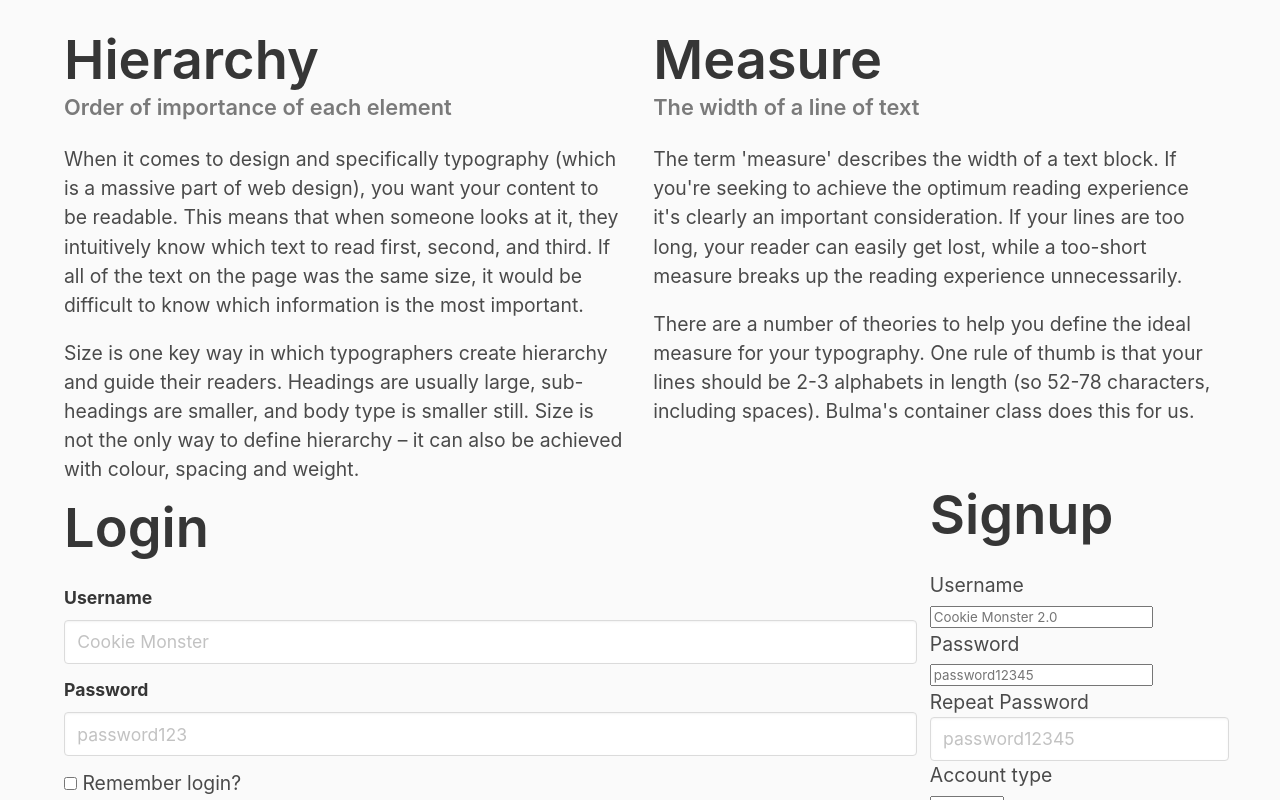
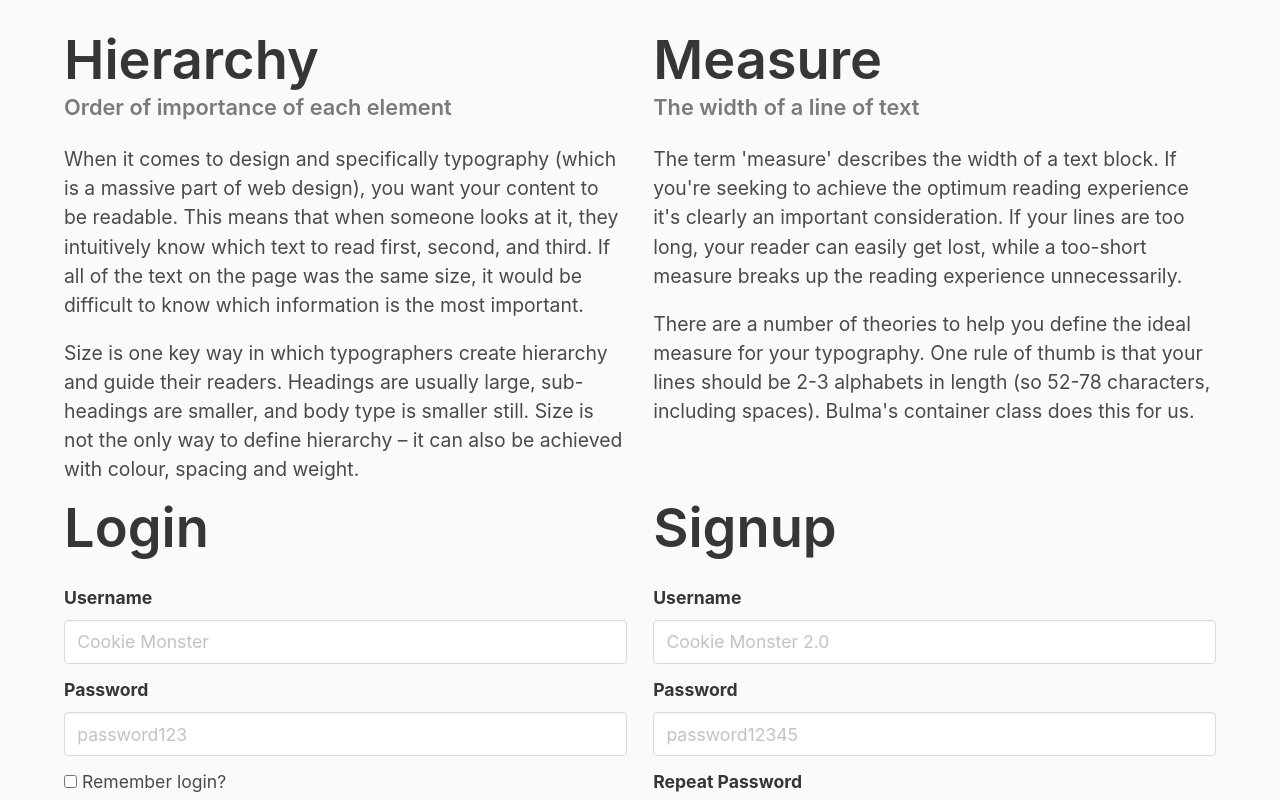
Before and after one commit to jdmar3-comp426/a02-ryanb4, a website: page index.html in a window 1280 px wide. Shown: the part 2947-3747 px from the top of the page. Drawn offline with nearby package versions, Linux system fonts and the light colour scheme; a web font is replaced by a local one.

Commit message:
filled in all the classes

```diff
--- a/index.html
+++ b/index.html
@@ -41,7 +41,7 @@
                 hand with having a good conversation.
                 <br>
                 <br>
-                <span class="">chikezie ejiasi</span>
+                <span class="is-capitalized">chikezie ejiasi</span>
             </blockquote>
             <p>
 	    	Now something to be careful of is making every site you make look identical.
@@ -151,7 +151,7 @@
         </div>
     </div>
 </section>
-<section class="">
+<section class="content">
     <div class="container">
         <div class="columns">
             <div class="column">
@@ -170,45 +170,45 @@
                         </div>
                     </div>
                     <div class="field">
-                        <div class="">
+                        <div class="control">
                             <label class="checkbox">
                                 <input type="checkbox" name="remember">
                                 Remember login?
                             </label>
                         </div>
                     </div>
-                    <div class="">
-                        <div class="">
+                    <div class="field">
+                        <div class="control">
                             <button class="button is-dark" type="submit">Submit</button>
                         </div>
                     </div>
                 </form>
             </div>
-            <div class="">
+            <div class="column">
                 <h1 class="title">Signup</h1>
                 <form>
-                    <div class="">
-                        <label class="">Username</label>
-                        <div class="">
-                            <input class="" type="text" placeholder="Cookie Monster 2.0" name="username">
+                    <div class="field">
+                        <label class="label">Username</label>
+                        <div class="control">
+                            <input class="input" type="text" placeholder="Cookie Monster 2.0" name="username">
                         </div>
                     </div>
-                    <div class="">
-                        <label class="">Password</label>
-                        <div class="">
-                            <input class="" type="password" placeholder="password12345">
+                    <div class="field">
+                        <label class="label">Password</label>
+                        <div class="control">
+                            <input class="input" type="password" placeholder="password12345">
                         </div>
                     </div>
-                    <div class="">
-                        <label class="">Repeat Password</label>
-                        <div class="">
+                    <div class="field">
+                        <label class="label">Repeat Password</label>
+                        <div class="control">
                             <input class="input" type="password" placeholder="password12345" name="password">
                         </div>
                     </div>
-                    <div class="">
-                        <label class="">Account type</label>
-                        <div class="">
-                            <div class="">
+                    <div class="field">
+                        <label class="label">Account type</label>
+                        <div class="control">
+                            <div class="select">
                                 <select name="accountType">
                                     <option>Student</option>
                                     <option>Teacher</option>
@@ -216,8 +216,8 @@
                             </div>
                         </div>
                     </div>
-                    <div class="">
-                        <div class="">
+                    <div class="field">
+                        <div class="control">
                             <button class="button is-dark" type="submit">Submit</button>
                         </div>
                     </div>
```
